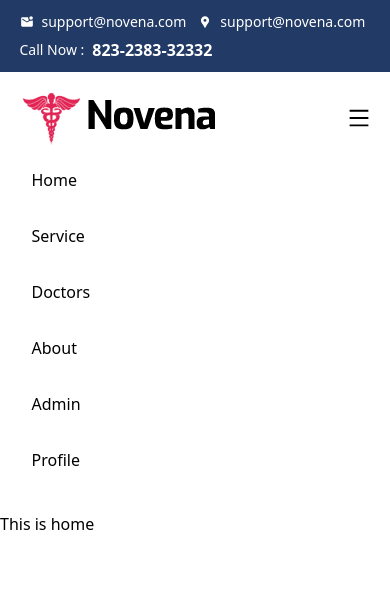
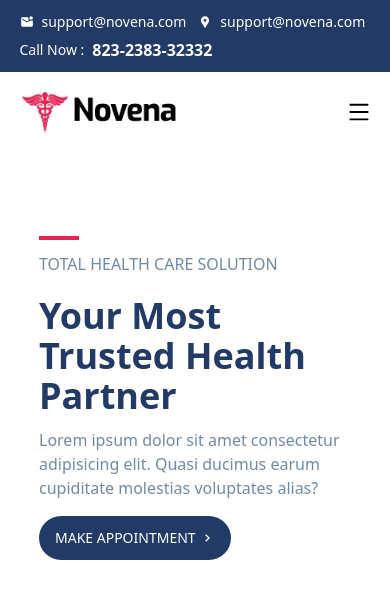
Before and after one commit to mdumar112233/full_stack_doctor_web_app_client, a React (Create React App) app: page / in a window 390 px wide. Shown: the top 598 px of the page. Built offline with nearby package versions, Linux system fonts and the light colour scheme.

Commit message:
update top banner

```diff
--- a/src/components/common/Navbar.tsx
+++ b/src/components/common/Navbar.tsx
@@ -3,7 +3,7 @@ import { NavLink } from "react-router-dom";
 import { useState } from "react";
 import { MdMarkEmailUnread, MdLocationPin } from "react-icons/md";
 import { AiOutlineMenu } from "react-icons/ai";
-import logo from '../../assets/images/logo.png';
+import logo from "../../assets/images/logo.png";
 
 const Header: React.FC = () => {
   const [menu, setMenu] = useState<Boolean>(false);
@@ -15,15 +15,20 @@ const Header: React.FC = () => {
         <div className="w-[90%] xm:w-[80%] mx-auto flex tablet:flex-row flex-col justify-between">
           <div className="flex">
             <div className="flex items-center">
-              <MdMarkEmailUnread className="mr-2"/> <p className="mr-3 2xm:text-sm text-[3vw]">support@novena.com</p>
+              <MdMarkEmailUnread className="mr-2" />{" "}
+              <p className="mr-3 2xm:text-sm text-[3vw]">support@novena.com</p>
             </div>
             <div className="flex items-center">
-              <MdLocationPin className="mr-2"/> <p className="2xm:text-sm text-[3vw]">support@novena.com</p>
+              <MdLocationPin className="mr-2" />{" "}
+              <p className="2xm:text-sm text-[3vw]">support@novena.com</p>
             </div>
           </div>
 
           <div className="flex items-center tablet:mt-0 mt-2">
-            <p>Call Now : </p> <span className="font-bold ml-2 xm:text-2xl text-[1rem]">823-2383-32332</span>
+            <p>Call Now : </p>{" "}
+            <span className="font-bold ml-2 xm:text-2xl text-[1rem]">
+              823-2383-32332
+            </span>
           </div>
         </div>
       </div>
@@ -32,36 +37,36 @@ const Header: React.FC = () => {
       {/* <Navbar {...props} /> */}
       <nav className="xm:w-[80%] mx-auto w-[90%] tablet:flex items-center justify-between mt-4">
         <div className="flex justify-between items-center">
-          <img src={logo} alt="logo" className="cursor-pointer" />
-          <AiOutlineMenu className="text-2xl tablet:hidden block"/>
+          <img src={logo} alt="logo" className="cursor-pointer h-10 2xm:h-12 md:h-14" />
+          <AiOutlineMenu
+            className={menu ? "text-2xl tablet:hidden block cursor-pointer": "text-2xl tablet:hidden block cursor-pointer"}
+            onClick={() => setMenu(!menu)}
+          />
         </div>
 
         <div>
-          <ul className="tablet:flex tablet:space-x-10 font-medium tablet:mt-0 mt-5 tablet:space-y-0 space-y-8 tablet:ml-0 ml-3 ">
-
-            <li className="">
-              <NavLink to='/'>Home</NavLink>
+          <ul className={menu ? "tablet:flex tablet:space-x-10 font-medium tablet:mt-0 mt-5 tablet:space-y-0 space-y-8 tablet:ml-0 ml-3 block": "tablet:flex tablet:space-x-10 font-medium tablet:mt-0 mt-5 tablet:space-y-0 space-y-8 tablet:ml-0 ml-3 hidden"}>
+            <li className="hover:text-pink-color">
+              <NavLink to="/">Home</NavLink>
             </li>
-            <li>
-              <NavLink to='/services'>Service</NavLink>
+            <li className="hover:text-pink-color">
+              <NavLink to="/services">Service</NavLink>
             </li>
-            <li>
-              <NavLink to='/doctors'>Doctors</NavLink>
+            <li className="hover:text-pink-color">
+              <NavLink to="/doctors">Doctors</NavLink>
             </li>
-            <li>
-              <NavLink to='/about'>About</NavLink>
+            <li className="hover:text-pink-color">
+              <NavLink to="/about">About</NavLink>
             </li>
-            <li>
-              <NavLink to='/admin'>Admin</NavLink>
+            <li className="hover:text-pink-color">
+              <NavLink to="/admin">Admin</NavLink>
             </li>
-            <li>
-              <NavLink to='/profile'>Profile</NavLink>
+            <li className="hover:text-pink-color">
+              <NavLink to="/profile">Profile</NavLink>
             </li>
           </ul>
-
         </div>
       </nav>
-
     </section>
   );
 };
--- a/src/pages/home/Home.tsx
+++ b/src/pages/home/Home.tsx
@@ -1,9 +1,10 @@
 import React from 'react';
+import TopBanner from '../top banner/TopBanner';
 
 const Home: React.FC = () => {
     return (
-        <div className='mt-10'>
-            <h3 className=''>This is home</h3>
+        <div className='mt-5'>
+            <TopBanner />
         </div>
     );
 };
--- /dev/null
+++ b/src/pages/top banner/TopBanner.tsx
@@ -0,0 +1,29 @@
+import React from "react";
+import { BiChevronRight } from "react-icons/bi";
+
+
+const TopBanner = () => {
+  return (
+    <div className="tablet:bg-topBanner bg-no-repeat bg-cover h-[100vh] object-cover mb-28">
+      <div className="w-[80%] tablet:w-[80%] mx-auto pt-20">
+        <div className="tablet:w-[60%] md:w-[70%]">
+          <div className="bg-pink-color w-10 h-1"></div>
+          <h4 className="text-[#6F8BA4] mt-3 mb-5">TOTAL HEALTH CARE SOLUTION</h4>
+          <h1 className="text-4xl sm:text-6xl font-bold text-main-color">Your Most Trusted Health Partner</h1>
+
+          <p className="text-[#6F8BA4] mt-3">
+            Lorem ipsum dolor sit amet consectetur adipisicing elit. Quasi
+            ducimus earum cupiditate molestias voluptates alias?
+          </p>
+
+          <div className="mt-4 text-white bg-main-color hover:bg-pink-color md:w-60 w-48 py-3 px-4 rounded-3xl transition-all flex items-center justify-between cursor-pointer">
+              <p className="text-sm md:text-base">MAKE APPOINTMENT</p>
+              <BiChevronRight />
+          </div>
+        </div>
+      </div>
+    </div>
+  );
+};
+
+export default TopBanner;
--- a/tailwind.config.js
+++ b/tailwind.config.js
@@ -8,9 +8,17 @@ module.exports = {
       },
     },
     screens: {
-      'tablet': '992px',
       'xm': '400px',
       '2xm': '375px',
+      'sm': '640px',
+      'md': '768px',
+      'tablet': '992px',
+      'lg': '1024px',
+      'xl': '1280px',
+      '2xl': '1536px',
+    },
+    backgroundImage: {
+      'topBanner': "url('/src/assets/images/banner.jpg')",
     },
   },
   plugins: [],
```
Also changed, not shown: src/assets/images/banner.jpg (added).
